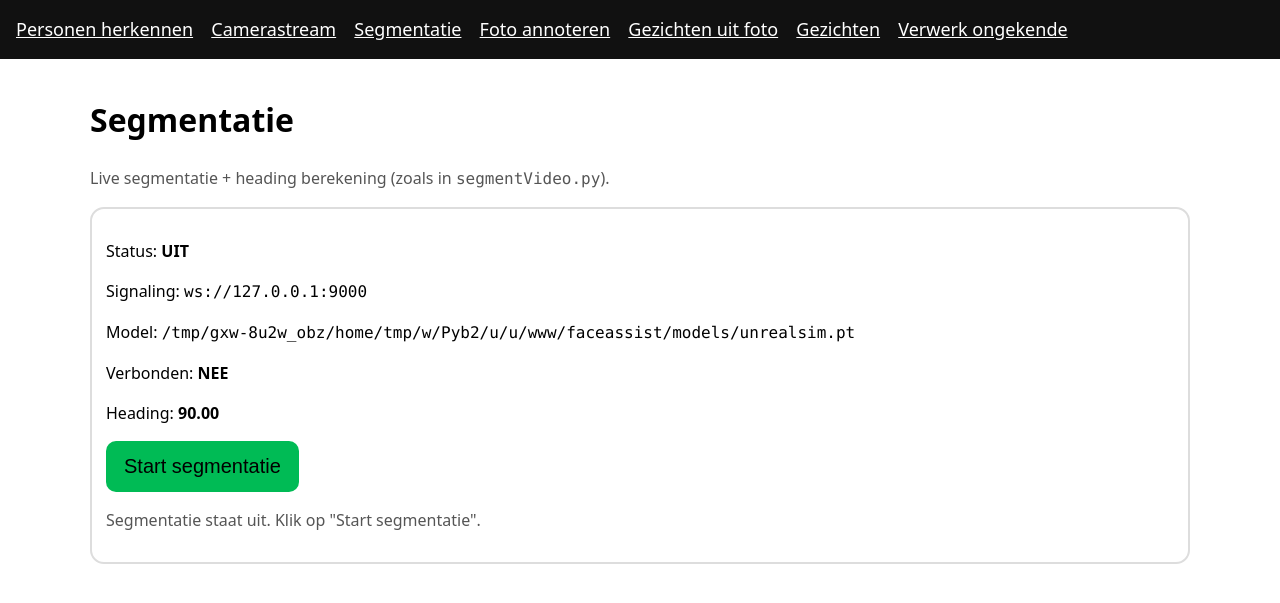
After one commit to mdequanter/jetsonOrin, a Flask app: page /segmentation in a window 1280 px wide. The commit adds this page. Shown: the top 603 px of the page. Run offline with Flask 3, Linux system fonts and the light colour scheme; some libraries are stand-ins or nearby versions.

Commit message:
stayontrail

```diff
--- a/faceassist/app.py
+++ b/faceassist/app.py
@@ -4,6 +4,7 @@ import re
 import shutil
 import uuid
 import base64
+import asyncio
 from datetime import datetime
 import subprocess
 import threading
@@ -12,6 +13,7 @@ import cv2
 import time
 import numpy as np
 import json
+import websockets
 
 
 app = Flask(__name__)
@@ -24,6 +26,10 @@ MODELS_DIR = os.path.join(BASE_DIR, "models")
 YUNET_PATH = os.path.join(MODELS_DIR, "face_detection_yunet_2023mar.onnx")
 SFACE_PATH = os.path.join(MODELS_DIR, "face_recognition_sface_2021dec.onnx")
 FACE_EXTRACT_TMP_DIR = os.path.join(BASE_DIR, "_tmp_face_extract")
+SIGNALING_SERVER_URL = os.environ.get("SIGNALING_SERVER_URL", "ws://127.0.0.1:9000")
+SEG_MODEL_PATH = os.path.join(BASE_DIR, "models", "unrealsim.pt")
+SEG_DETECTION_CONFIDENCE = 0.3
+SEG_SCAN_HEIGHTS = [0.1, 0.2, 0.3, 0.4, 0.5, 0.6, 0.7]
 
 
 UNKNOWN_TS_RE_8 = re.compile(r"^(?P<d>\d{8})_(?P<t>\d{6})$")
@@ -363,6 +369,17 @@ _face_detector = None
 _face_recognizer = None
 _known_cache = {}
 _known_cache_at = 0.0
+_seg_thread = None
+_seg_stop_event = threading.Event()
+_seg_lock = threading.Lock()
+_seg_running = False
+_seg_connected = False
+_seg_last_error = ""
+_seg_last_heading = 90.0
+_seg_last_frame_id = None
+_seg_last_jpeg = None
+_seg_last_update = 0.0
+_seg_model = None
 
 def get_camera(cam_index=0):
     global _camera
@@ -391,6 +408,232 @@ def set_stream_enabled(val: bool):
     global _stream_enabled
     with _stream_lock:
         _stream_enabled = val
+
+
+def decode_signal_message_to_frame(msg):
+    try:
+        if isinstance(msg, (bytes, bytearray)):
+            jpeg_bytes = bytes(msg)
+        elif isinstance(msg, str):
+            try:
+                payload = json.loads(msg)
+            except json.JSONDecodeError:
+                return None
+            b64 = payload.get("data")
+            if not b64:
+                return None
+            jpeg_bytes = base64.b64decode(b64)
+        else:
+            return None
+
+        np_arr = np.frombuffer(jpeg_bytes, dtype=np.uint8)
+        frame = cv2.imdecode(np_arr, cv2.IMREAD_COLOR)
+        return frame
+    except Exception:
+        return None
+
+
+def get_segmentation_model():
+    global _seg_model
+    if _seg_model is not None:
+        return _seg_model
+    try:
+        from ultralytics import YOLO
+    except Exception as e:
+        raise RuntimeError(f"Ultralytics import faalde: {e}")
+    if not os.path.isfile(SEG_MODEL_PATH):
+        raise RuntimeError(f"Segmentation model niet gevonden: {SEG_MODEL_PATH}")
+    _seg_model = YOLO(SEG_MODEL_PATH, verbose=False)
+    return _seg_model
+
+
+def process_segment_frame(frame):
+    model = get_segmentation_model()
+    h, w = frame.shape[:2]
+    overlay = frame.copy()
+    results = model(frame, conf=SEG_DETECTION_CONFIDENCE, verbose=False)
+
+    midpoints = []
+    for r in results:
+        if r.masks is None or len(r.masks.data) == 0:
+            continue
+
+        mask = r.masks.data[0].cpu().numpy()
+        mask = (mask * 255).astype(np.uint8)
+        mask = cv2.resize(mask, (w, h), interpolation=cv2.INTER_NEAREST)
+
+        green = np.full_like(frame, (0, 255, 0))
+        blended = cv2.addWeighted(frame, 0.3, green, 0.7, 0)
+        overlay[mask > 0] = blended[mask > 0]
+
+        for rr in SEG_SCAN_HEIGHTS:
+            y = int(h * rr)
+            if y >= h:
+                continue
+            scan_row = mask[y, :]
+            idx = np.where(scan_row > 0)[0]
+            if len(idx) > 0:
+                mx = int(np.mean(idx))
+                midpoints.append((mx, y))
+                cv2.circle(overlay, (mx, y), 5, (255, 0, 0), -1)
+            cv2.line(overlay, (0, y), (w, y), (150, 150, 150), 1)
+
+    direction_angle = 90.0
+    start_point = (w // 2, h)
+    if midpoints:
+        avg_x = int(np.mean([p[0] for p in midpoints]))
+        target_point = (avg_x, min([p[1] for p in midpoints]))
+        dx = avg_x - start_point[0]
+        dy = start_point[1] - target_point[1]
+        direction_angle = float(np.degrees(np.arctan2(dy, dx)))
+        cv2.arrowedLine(overlay, start_point, target_point, (0, 0, 255), 5, tipLength=0.2)
+    else:
+        cv2.arrowedLine(overlay, start_point, (w // 2, int(h * 0.6)), (0, 0, 255), 5, tipLength=0.2)
+
+    cv2.putText(
+        overlay,
+        f"Heading: {direction_angle:.2f}",
+        (20, 36),
+        cv2.FONT_HERSHEY_SIMPLEX,
+        0.9,
+        (255, 255, 255),
+        2,
+    )
+    return overlay, direction_angle
+
+
+def set_seg_state(**kwargs):
+    global _seg_running, _seg_connected, _seg_last_error, _seg_last_heading, _seg_last_frame_id, _seg_last_jpeg, _seg_last_update
+    with _seg_lock:
+        if "running" in kwargs:
+            _seg_running = kwargs["running"]
+        if "connected" in kwargs:
+            _seg_connected = kwargs["connected"]
+        if "last_error" in kwargs:
+            _seg_last_error = kwargs["last_error"]
+        if "last_heading" in kwargs:
+            _seg_last_heading = kwargs["last_heading"]
+        if "last_frame_id" in kwargs:
+            _seg_last_frame_id = kwargs["last_frame_id"]
+        if "last_jpeg" in kwargs:
+            _seg_last_jpeg = kwargs["last_jpeg"]
+        if "last_update" in kwargs:
+            _seg_last_update = kwargs["last_update"]
+
+
+def get_seg_state():
+    with _seg_lock:
+        return {
+            "running": _seg_running,
+            "connected": _seg_connected,
+            "last_error": _seg_last_error,
+            "heading": _seg_last_heading,
+            "frame_id": _seg_last_frame_id,
+            "has_frame": _seg_last_jpeg is not None,
+            "last_update": _seg_last_update,
+        }
+
+
+async def segmentation_ws_loop(stop_event: threading.Event):
+    set_seg_state(running=True, connected=False, last_error="")
+    pending_frame_id = None
+
+    while not stop_event.is_set():
+        try:
+            async with websockets.connect(SIGNALING_SERVER_URL, max_size=None) as ws:
+                set_seg_state(connected=True, last_error="")
+                while not stop_event.is_set():
+                    try:
+                        msg = await asyncio.wait_for(ws.recv(), timeout=1.0)
+                    except asyncio.TimeoutError:
+                        continue
+
+                    frame_id = None
+                    if isinstance(msg, str):
+                        try:
+                            payload = json.loads(msg)
+                            if payload.get("type") == "frame_meta":
+                                pending_frame_id = payload.get("frame_id")
+                                continue
+                        except json.JSONDecodeError:
+                            pass
+
+                    frame = decode_signal_message_to_frame(msg)
+                    if frame is None:
+                        continue
+
+                    if isinstance(msg, (bytes, bytearray)):
+                        frame_id = pending_frame_id
+                        pending_frame_id = None
+                    elif isinstance(msg, str):
+                        try:
+                            payload = json.loads(msg)
+                            frame_id = payload.get("frame_id", pending_frame_id)
+                        except Exception:
+                            frame_id = pending_frame_id
+                        pending_frame_id = None
+
+                    overlay, heading = process_segment_frame(frame)
+                    ok, enc = cv2.imencode(".jpg", overlay)
+                    if not ok:
+                        continue
+
+                    set_seg_state(
+                        last_jpeg=enc.tobytes(),
+                        last_heading=float(heading),
+                        last_frame_id=frame_id,
+                        last_update=time.time(),
+                    )
+
+                    try:
+                        await ws.send(json.dumps({"heading": round(float(heading), 2), "frame_id": frame_id}))
+                    except Exception:
+                        pass
+        except Exception as e:
+            set_seg_state(connected=False, last_error=str(e))
+            await asyncio.sleep(1.0)
+
+    set_seg_state(running=False, connected=False)
+
+
+def segmentation_thread_target(stop_event: threading.Event):
+    asyncio.run(segmentation_ws_loop(stop_event))
+
+
+def start_segmentation_stream():
+    global _seg_thread
+    st = get_seg_state()
+    if st["running"]:
+        return
+    _seg_stop_event.clear()
+    _seg_thread = threading.Thread(target=segmentation_thread_target, args=(_seg_stop_event,), daemon=True)
+    _seg_thread.start()
+
+
+def stop_segmentation_stream():
+    global _seg_thread
+    _seg_stop_event.set()
+    if _seg_thread is not None and _seg_thread.is_alive():
+        _seg_thread.join(timeout=2.0)
+    _seg_thread = None
+
+
+def gen_segmentation_frames():
+    while True:
+        st = get_seg_state()
+        if not st["running"]:
+            return
+
+        with _seg_lock:
+            frame_bytes = _seg_last_jpeg
+        if frame_bytes is None:
+            time.sleep(0.05)
+            continue
+
+        yield (
+            b"--frame\r\n"
+            b"Content-Type: image/jpeg\r\n\r\n" + frame_bytes + b"\r\n"
+        )
 
 def gen_frames():
     # Wacht tot stream aan staat (of stop meteen)
@@ -761,6 +1004,45 @@ def camera_page():
         level=request.args.get("level", "info"),
         capture_name=request.args.get("name", ""),
     )
+
+@app.route("/segmentation")
+def segmentation_page():
+    st = get_seg_state()
+    return render_template(
+        "segmentation.html",
+        running=st["running"],
+        connected=st["connected"],
+        heading=st["heading"],
+        msg=request.args.get("msg", ""),
+        level=request.args.get("level", "info"),
+        signaling_server=SIGNALING_SERVER_URL,
+        model_path=SEG_MODEL_PATH,
+    )
+
+@app.route("/segmentation/start", methods=["POST"])
+def segmentation_start():
+    try:
+        start_segmentation_stream()
+        return redirect(url_for("segmentation_page", level="ok", msg="Segmentatie gestart."))
+    except Exception as e:
+        return redirect(url_for("segmentation_page", level="error", msg=f"Start mislukt: {e}"))
+
+@app.route("/segmentation/stop", methods=["POST"])
+def segmentation_stop():
+    stop_segmentation_stream()
+    return redirect(url_for("segmentation_page", level="ok", msg="Segmentatie gestopt."))
+
+@app.route("/segmentation_feed")
+def segmentation_feed():
+    st = get_seg_state()
+    if not st["running"]:
+        return ("", 204)
+    return Response(gen_segmentation_frames(), mimetype="multipart/x-mixed-replace; boundary=frame")
+
+@app.route("/api/segmentation/status")
+def api_segmentation_status():
+    st = get_seg_state()
+    return jsonify(st)
 
 @app.route("/annotate-photo", methods=["GET", "POST"])
 def annotate_photo_page():
@@ -1003,42 +1285,46 @@ def unknown_process_page():
     items = []
 
     known = load_known_embeddings()
-    with _face_lock:
-        detector, recognizer = _get_face_models()
-        for fn in files:
-            p = os.path.join(UNKNOWN_DIR, fn)
-            suggested_name = ""
-            suggested_score = ""
-            best_name = ""
-            best_score = ""
-
-            img = cv2.imread(p)
-            if img is not None:
-                h, w = img.shape[:2]
-                detector.setInputSize((w, h))
-                _, faces = detector.detect(img)
-                face = _largest_face(faces)
-                if face is not None:
-                    try:
-                        aligned = recognizer.alignCrop(img, face)
-                        feat = recognizer.feature(aligned).astype(np.float32)
-                        bname, bscore, sscore = _best_match(recognizer, feat, known) if known else (None, -1.0, -1.0)
-                        if bname:
-                            best_name = bname
-                            best_score = f"{bscore:.4f}"
-                            if (bscore >= 0.70) and ((bscore - sscore) >= 0.06):
-                                suggested_name = bname
-                                suggested_score = f"{bscore:.4f}"
-                    except Exception:
-                        pass
-
-            items.append({
-                "filename": fn,
-                "suggested_name": suggested_name,
-                "suggested_score": suggested_score,
-                "best_name": best_name,
-                "best_score": best_score,
-            })
+    try:
+        with _face_lock:
+            detector, recognizer = _get_face_models()
+            for fn in files:
+                p = os.path.join(UNKNOWN_DIR, fn)
+                suggested_name = ""
+                suggested_score = ""
+                best_name = ""
+                best_score = ""
+
+                img = cv2.imread(p)
+                if img is not None:
+                    h, w = img.shape[:2]
+                    detector.setInputSize((w, h))
+                    _, faces = detector.detect(img)
+                    face = _largest_face(faces)
+                    if face is not None:
+                        try:
+                            aligned = recognizer.alignCrop(img, face)
+                            feat = recognizer.feature(aligned).astype(np.float32)
+                            bname, bscore, sscore = _best_match(recognizer, feat, known) if known else (None, -1.0, -1.0)
+                            if bname:
+                                best_name = bname
+                                best_score = f"{bscore:.4f}"
+                                if (bscore >= 0.70) and ((bscore - sscore) >= 0.06):
+                                    suggested_name = bname
+                                    suggested_score = f"{bscore:.4f}"
+                        except Exception:
+                            pass
+
+                items.append({
+                    "filename": fn,
+                    "suggested_name": suggested_name,
+                    "suggested_score": suggested_score,
+                    "best_name": best_name,
+                    "best_score": best_score,
+                })
+    except Exception as e:
+        msg = f"Analyse niet beschikbaar: {e}"
+        level = "error"
 
     return render_template("unknown_process.html", items=items, msg=msg, level=level)
 
--- a/faceassist/templates/base.html
+++ b/faceassist/templates/base.html
@@ -23,6 +23,7 @@
     <nav aria-label="Hoofdmenu">
       <a href="{{ url_for('personen') }}">Personen herkennen</a>
       <a href="{{ url_for('camera_page') }}">Camerastream</a>
+      <a href="{{ url_for('segmentation_page') }}">Segmentatie</a>
       <a href="{{ url_for('annotate_photo_page') }}">Foto annoteren</a>
       <a href="{{ url_for('faces_extract_page') }}">Gezichten uit foto</a>
       <a href="{{ url_for('unknown_page') }}">Gezichten</a>
--- /dev/null
+++ b/faceassist/templates/segmentation.html
@@ -0,0 +1,54 @@
+{% extends "base.html" %}
+{% set title = "Segmentatie" %}
+
+{% block content %}
+  <h1>Segmentatie</h1>
+  <p class="muted">Live segmentatie + heading berekening (zoals in <span class="mono">segmentVideo.py</span>).</p>
+
+  {% if msg %}
+    <div class="card" style="border-color:{% if level == 'error' %}#c33{% elif level == 'ok' %}#2b7{% else %}#ddd{% endif %};">
+      <strong>{{ msg }}</strong>
+    </div>
+  {% endif %}
+
+  <div class="card">
+    <p>Status: <strong>{{ "ACTIEF" if running else "UIT" }}</strong></p>
+    <p>Signaling: <span class="mono">{{ signaling_server }}</span></p>
+    <p>Model: <span class="mono">{{ model_path }}</span></p>
+    <p>Verbonden: <strong id="seg_connected">{{ "JA" if connected else "NEE" }}</strong></p>
+    <p>Heading: <strong id="seg_heading">{{ '%.2f'|format(heading) }}</strong></p>
+
+    <div style="display:flex; gap:12px; flex-wrap:wrap;">
+      {% if not running %}
+        <form action="{{ url_for('segmentation_start') }}" method="post">
+          <button class="btn btn-primary" type="submit">Start segmentatie</button>
+        </form>
+      {% else %}
+        <form action="{{ url_for('segmentation_stop') }}" method="post">
+          <button class="btn btn-danger" type="submit">Stop segmentatie</button>
+        </form>
+      {% endif %}
+    </div>
+
+    <div style="margin-top:14px;">
+      {% if running %}
+        <img src="{{ url_for('segmentation_feed') }}" alt="Live segmentatie"
+             style="width:100%; max-width:1000px; border-radius:12px;">
+      {% else %}
+        <p class="muted">Segmentatie staat uit. Klik op "Start segmentatie".</p>
+      {% endif %}
+    </div>
+  </div>
+
+  <script>
+    async function refreshSegStatus() {
+      try {
+        const res = await fetch("{{ url_for('api_segmentation_status') }}", { cache: "no-store" });
+        const data = await res.json();
+        document.getElementById("seg_connected").textContent = data.connected ? "JA" : "NEE";
+        document.getElementById("seg_heading").textContent = Number(data.heading || 0).toFixed(2);
+      } catch (e) { }
+    }
+    setInterval(refreshSegStatus, 1000);
+  </script>
+{% endblock %}
```
Also changed, not shown: faceassist/signalingServer.py (added, +29 -0 lines), segmentVideo.py (added, +149 -0 lines), 1 other file.
